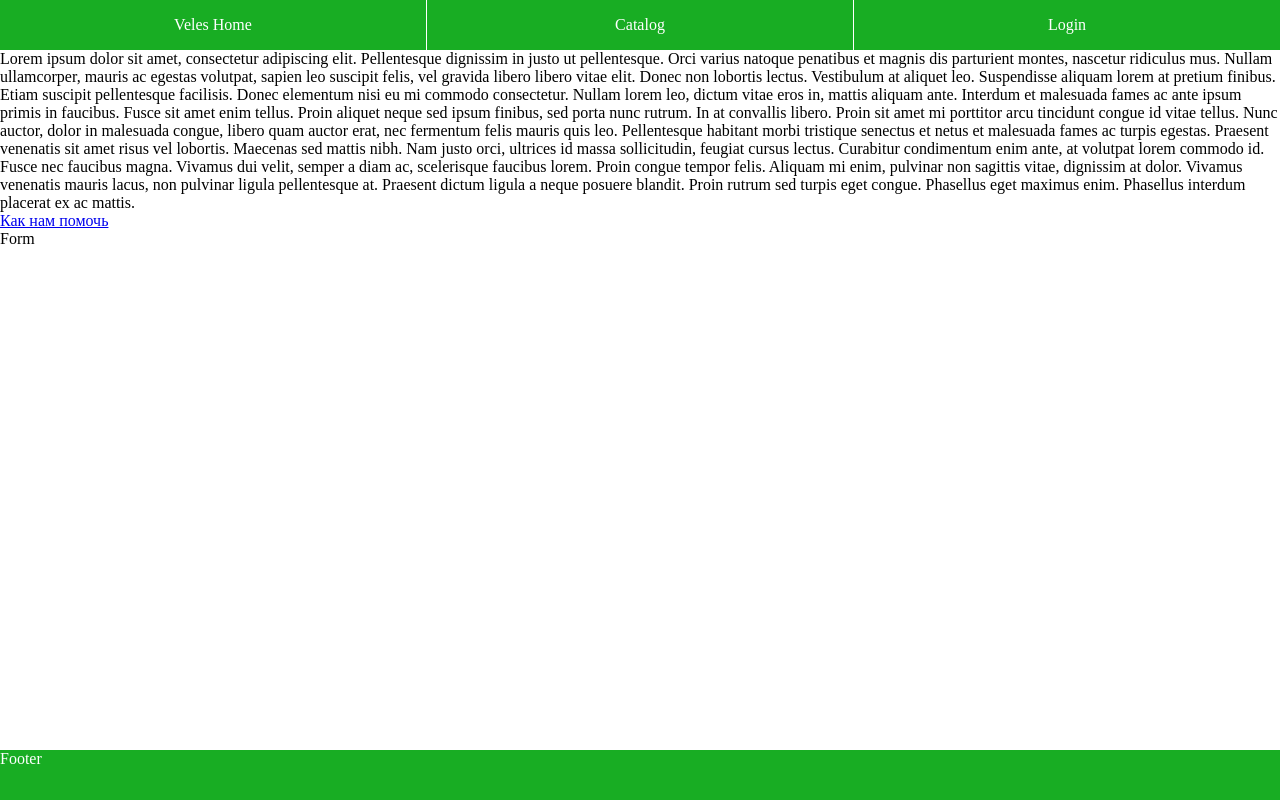
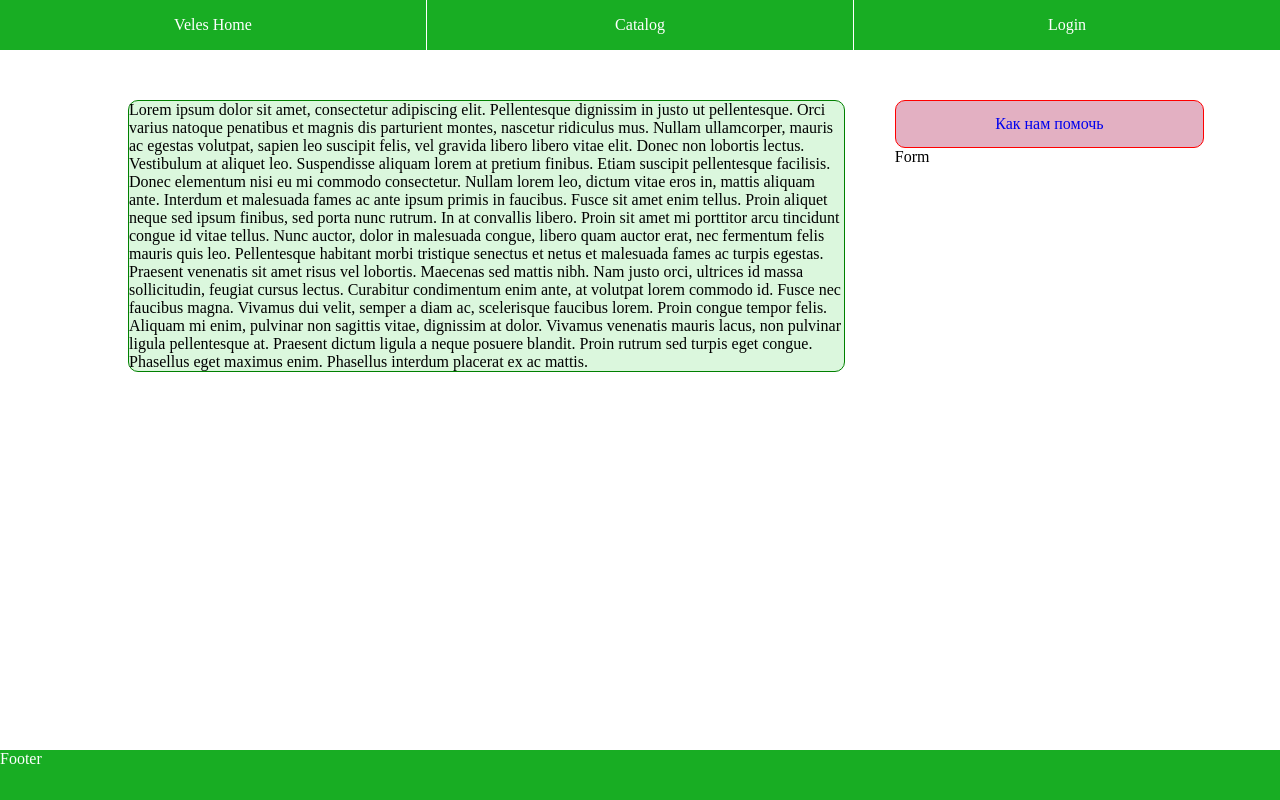
Before and after one commit to Ateina/veles, a React (Create React App) app: page / in a window 1280 px wide. Built offline with nearby package versions, Linux system fonts and the light colour scheme.

Commit message:
update button styles

```diff
--- a/src/components/MainPage/MainPage.js
+++ b/src/components/MainPage/MainPage.js
@@ -5,11 +5,14 @@ import './styles.css';
 function MainPage() {
     return (<div className="main-page">
         <div className="container">
+            <div className="first-column">
                 <div className="description">
                     Lorem ipsum dolor sit amet, consectetur adipiscing elit. Pellentesque dignissim in justo ut pellentesque. Orci varius natoque penatibus et magnis dis parturient montes, nascetur ridiculus mus. Nullam ullamcorper, mauris ac egestas volutpat, sapien leo suscipit felis, vel gravida libero libero vitae elit. Donec non lobortis lectus. Vestibulum at aliquet leo. Suspendisse aliquam lorem at pretium finibus. Etiam suscipit pellentesque facilisis. Donec elementum nisi eu mi commodo consectetur. Nullam lorem leo, dictum vitae eros in, mattis aliquam ante. Interdum et malesuada fames ac ante ipsum primis in faucibus.
                     Fusce sit amet enim tellus. Proin aliquet neque sed ipsum finibus, sed porta nunc rutrum. In at convallis libero. Proin sit amet mi porttitor arcu tincidunt congue id vitae tellus. Nunc auctor, dolor in malesuada congue, libero quam auctor erat, nec fermentum felis mauris quis leo. Pellentesque habitant morbi tristique senectus et netus et malesuada fames ac turpis egestas. Praesent venenatis sit amet risus vel lobortis. Maecenas sed mattis nibh. Nam justo orci, ultrices id massa sollicitudin, feugiat cursus lectus. Curabitur condimentum enim ante, at volutpat lorem commodo id. Fusce nec faucibus magna.
                     Vivamus dui velit, semper a diam ac, scelerisque faucibus lorem. Proin congue tempor felis. Aliquam mi enim, pulvinar non sagittis vitae, dignissim at dolor. Vivamus venenatis mauris lacus, non pulvinar ligula pellentesque at. Praesent dictum ligula a neque posuere blandit. Proin rutrum sed turpis eget congue. Phasellus eget maximus enim. Phasellus interdum placerat ex ac mattis.
             </div>
+            </div>
+            <div className="help-column">
                 <div className="button link-to-help">
                     <a href="https://vk.com/topic-149708458_35779829">Как нам помочь</a>
                 </div>
@@ -17,6 +20,7 @@ function MainPage() {
                     Form
             </div>
             </div>
+        </div>
     </div>)
 }
 
--- a/src/components/MainPage/styles.css
+++ b/src/components/MainPage/styles.css
@@ -1,3 +1,38 @@
 .main-page{
     min-height: calc(100vh - 100px);
 }
+
+.container{
+    width: 80%;
+    margin: auto;
+    padding: 50px;
+}
+
+.description{
+    border: 1px green solid;
+    border-radius: 10px;
+    background-color: #DBF7DD;
+}
+
+.first-column {
+    width: 70%;
+    display: inline-block;
+}
+
+.help-column {
+    width: calc(30% - 50px);
+    vertical-align: top;
+    display: inline-block;
+    margin-left: 50px;
+}
+
+.link-to-help a:link{
+    width: 100%;
+    padding: 14px 25px;
+    text-align: center;
+    border: 1px red solid;
+    border-radius: 10px;
+    background-color: #E3B0C2;
+    text-decoration: none;
+    display: inline-block;
+}
```
Lines whose indentation alone changed are shown as unchanged.
